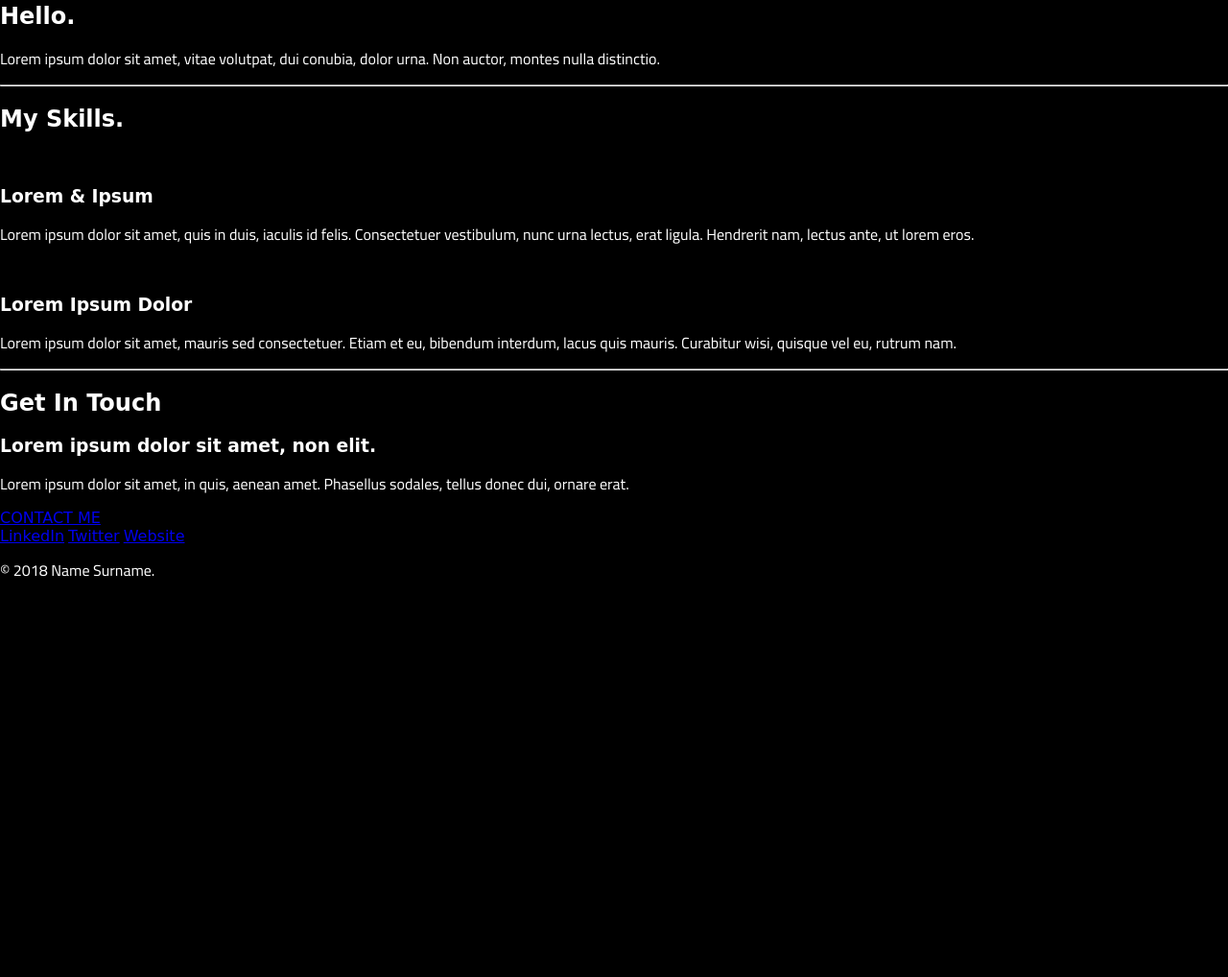
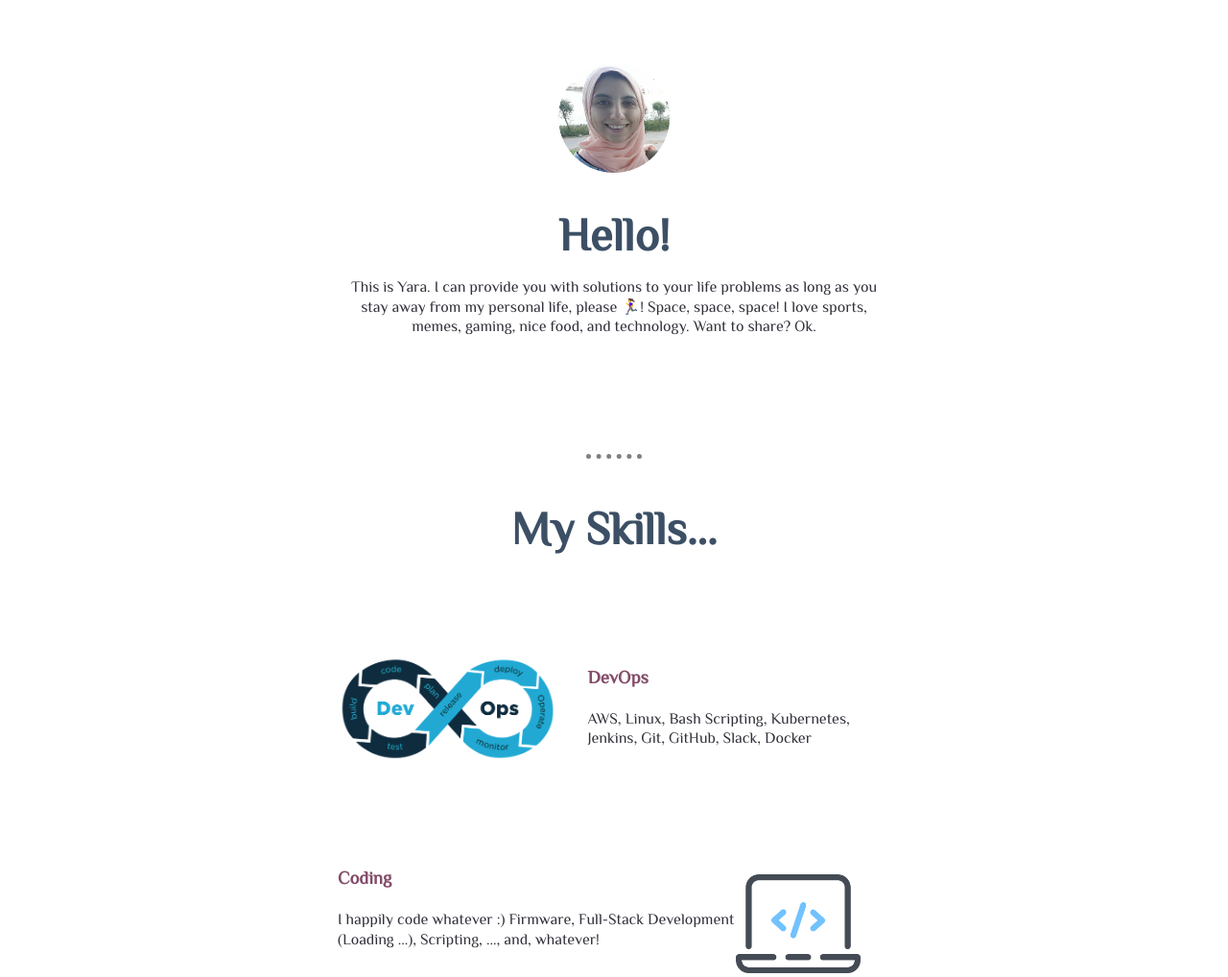
Before and after one commit to YaraAmrallah/CSS-MySite, a plain HTML site: page index.html in a window 1280 px wide. Shown: the part 1142-2160 px from the top of the page at 96% size. Before the commit the page ends 1751 px from the top, so only its background shows below. Drawn offline with Linux system fonts and the light colour scheme; a web font is replaced by a local one.

Commit message:
retouches

```diff
--- a/css/styles.css
+++ b/css/styles.css
@@ -1,33 +1,46 @@
 body {
-  background-color: black;
+  /*background-color: #e6f5ff;*/
+  background-color: white;
   height: 300px;
   margin: 0;
 }
 
 p {
-  font-family: 'Cairo', sans-serif;
+  font-family: 'El Messiri', sans-serif;
   /*font-size: 20px;*/
   line-height: 1.3;
-  color: white;
+  color: #33313b;
+  margin-top: 1px;
 }
 
 h1 {
   font-family: 'Sofia', cursive;
-  color: white;
+  color: #3c4f65;
 }
 
 h2 {
-  font-family: 'Sofia', cursive;
-  color: white;
+  /*font-family: 'Dancing Script', cursive;*/
+  font-family: 'El Messiri', sans-serif;
+  color: #3c4f65;
+  font-weight: bold;
+  text-align: center;
+  font-size: 3rem;
 }
 
 h3 {
-  font-family: 'Sofia', cursive;
-  color: white;
+  /*font-family: 'Sofia', cursive;*/
+  font-family: 'El Messiri', sans-serif;
+  color: #834c69;
 }
 
 a {
-  font-family: 'Sofia', cursive;
+  font-family: 'Dancing Script', cursive;
+  text-decoration: none;
+  color: #bc658d;
+}
+
+a:hover {
+  color: #fc8210;
 }
 
 .topDiv {
@@ -38,10 +51,27 @@ a {
   text-align: center;
 }
 
-.middleDiv {
+.middle-container {
+  /*background-color: #e6f5ff;*/
+  background-color: white;
+  margin-left: 5%;
+  margin-right: 5%;
+}
+
+.bottom-container {
+  /*background-color: #834c69;*/
   background-color: #3c4f65;
-  height: 200px;
-  width: 200px;
+  padding-left: 5%;
+  padding-right: 5%;
+
+  text-align: center;
+  padding-top: 15px;
+  padding-bottom: 10px;
+}
+
+.footer-link {
+  padding: 5%;
+  margin: 0;
 }
 
 .bckimagetop {
@@ -68,28 +98,19 @@ a {
   top: 46%;
 }
 
-.bottomDiv {
-  background-color: #834c69;
-  height: 200px;
-  width: 200px;
-}
-
 .Heading {
   color: #33313b;
   text-shadow: 2px 2px 5px #bc658d;
   font-family: 'Dancing Script', cursive;
-  font-size: 150px;
+  font-size: 9.375rem;
   font-weight: bold;
-
   margin-top: 10px;
-  margin-right: 10px;
   margin-bottom: 4px;
-
 }
 
 .underHeading1 {
   font-family: 'Sofia', cursive;
-  font-size: 20px;
+  font-size: 1.25rem;
   margin-top: 0;
   margin-bottom: 0;
   color: #33313b;
@@ -97,7 +118,7 @@ a {
 
 .underHeading2 {
   font-family: 'Sofia', cursive;
-  font-size: 20px;
+  font-size: 1.25rem;
   margin-top: 0;
   margin-bottom: 0;
   padding-bottom: 50px;
@@ -110,3 +131,108 @@ a {
   margin-right: auto;
   width: 40%;
 }
+
+.whiteText {
+  color: white;
+  margin-bottom: 3px;
+  margin-top: 20px;
+}
+
+.skill-row {
+  width: 50%;
+  margin-left: auto;
+  margin-right: auto;
+  margin-top: 100px;
+  margin-bottom: 120px;
+  text-align: left;
+}
+
+.DevOpsIcon {
+  width: 40%;
+  float: left;
+  margin-right: 30px;
+  /*padding-bottom: 60%;*/
+  position: relative;
+  bottom: 15px;
+}
+
+.codingIcon {
+  width: 23%;
+  float: right;
+  margin-right: 30px;
+  position: relative;
+  bottom: 20px;
+}
+
+.profile {
+  width: 50%;
+  margin-left: auto;
+  margin-right: auto;
+  margin-top: 100px;
+  margin-bottom: 120px;
+  text-align: center;
+  line-height: 2px;
+}
+
+.yaraImage {
+  display: block;
+  width: 20%;
+  margin-left: auto;
+  margin-right: auto;
+  padding-bottom: 5%;
+}
+
+.contact-me {
+  width: 50%;
+  margin-left: auto;
+  margin-right: auto;
+  margin-top: 100px;
+  margin-bottom: 120px;
+  text-align: center;
+  line-height: normal;
+}
+
+.btn {
+  margin-top: 20px;
+  -webkit-border-radius: 20px;
+  -moz-border-radius: 20px;
+  border-radius: 20px;
+  color: #FFFFFF;
+  font-family: 'El Messiri', sans-serif;
+  font-size: 1rem;
+  font-weight: 100;
+  padding: 20px;
+  background-color: #3c4f65;
+  box-shadow: 1px 1px 20px 0px #000000;
+  -webkit-box-shadow: 1px 1px 20px 0px #000000;
+  -moz-box-shadow: 1px 1px 20px 0px #000000;
+  text-shadow: 1px 1px 20px #000000;
+  border: solid #FFFFFF 1px;
+  text-decoration: none;
+  display: inline-block;
+  cursor: pointer;
+  text-align: center;
+}
+
+.btn:hover {
+  border: solid #FFFFFF 1px;
+  background: #BC658D;
+  background-image: -webkit-linear-gradient(top, #BC658D, #BC658D);
+  background-image: -moz-linear-gradient(top, #BC658D, #BC658D);
+  background-image: -ms-linear-gradient(top, #BC658D, #BC658D);
+  background-image: -o-linear-gradient(top, #BC658D, #BC658D);
+  background-image: linear-gradient(to bottom, #BC658D, #BC658D);
+  -webkit-border-radius: 30px;
+  -moz-border-radius: 30px;
+  border-radius: 30px;
+  color: white;
+  text-decoration: none;
+}
+
+hr {
+  border-style: none;
+  background-color: #ffffff00;
+  border-top: dotted 5px gray;
+  height: 0;
+  width: 5%;
+}
--- a/index.html
+++ b/index.html
@@ -4,6 +4,8 @@
 <head>
   <meta charset="utf-8">
   <title>Yara AMRALLAH</title>
+  <!-- LinkedIn -->
+  <script type="text/javascript" src="https://platform.linkedin.com/badges/js/profile.js" async defer></script>
   <!-- CSS Stylesheet -->
   <link rel="stylesheet" href="css/styles.css">
   <!-- Platforms Icons -->
@@ -18,6 +20,7 @@
   <meta name="theme-color" content="#ffffff">
   <!-- End of Icons -->
   <!-- Fonts -->
+  <link href="https://fonts.googleapis.com/css2?family=El+Messiri&display=swap" rel="stylesheet">
   <link href="https://fonts.googleapis.com/css2?family=Cairo&family=Dancing+Script:wght@700&display=swap" rel="stylesheet">
   <link href="https://fonts.googleapis.com/css2?family=Sofia&display=swap" rel="stylesheet">
 </head>
@@ -44,42 +47,51 @@
 
   <div class="middle-container">
     <div class="profile">
-    <img src="" alt="">
-    <h2>Hello.</h2>
-    <p>Lorem ipsum dolor sit amet, vitae volutpat, dui conubia, dolor urna. Non auctor, montes nulla distinctio.</p>
+      <img class="yaraImage" src="images/yara-circle.png" alt="Yara's Photo">
+      <h2>Hello!</h2>
+      <p>
+        This is Yara. I can provide you with solutions to your life problems as long as you stay away from my personal life, please 🏃‍♀️!
+        Space, space, space! I love sports, memes, gaming, nice food, and technology. Want to share? Ok.
+      </p>
     </div>
     <hr>
     <div class="skills">
-    <h2>My Skills.</h2>
+      <h2>My Skills...</h2>
       <div class="skill-row">
-      <img class="" src="" alt="">
-      <h3>Lorem & Ipsum</h3>
-      <p>Lorem ipsum dolor sit amet, quis in duis, iaculis id felis. Consectetuer vestibulum, nunc urna lectus, erat ligula. Hendrerit nam, lectus ante, ut lorem eros.</p>
+        <img class="DevOpsIcon" src="images/cloudIcon.png" alt="devOpsIcon">
+        <h3>DevOps</h3>
+        <p>
+          AWS, Linux, Bash Scripting, Kubernetes, Jenkins, Git, GitHub, Slack, Docker
+        </p>
       </div>
       <div class="skill-row">
-      <img class="" src="" alt="">
-      <h3>Lorem Ipsum Dolor</h3>
-      <p>Lorem ipsum dolor sit amet, mauris sed consectetuer. Etiam et eu, bibendum interdum, lacus quis mauris. Curabitur wisi, quisque vel eu, rutrum nam.</p>
+        <img class="codingIcon" src="images/coding.png" alt="codingIcon">
+        <h3>Coding</h3>
+        </h3>
+        <p>I happily code whatever :) Firmware, Full-Stack Development (Loading ...), Scripting, ..., and, whatever!</p>
       </div>
     </div>
     <hr>
     <div class="contact-me">
       <h2>Get In Touch</h2>
-    <h3>Lorem ipsum dolor sit amet, non elit.</h3>
-    <p>Lorem ipsum dolor sit amet, in quis, aenean amet. Phasellus sodales, tellus donec dui, ornare erat.</p>
-    <a class="btn" href="mailto:name@email.com">CONTACT ME</a>
+      <h3>⇆ I am here and there and everywhere!</h3>
+      <p>I hate calls. Please, make it your last option! And, Hey! Please
+        never ask personal questions 😁. Remember? Space, space, space!</p>
+      <a class="btn" href="mailto:yara.amrallah.94@gmail.com">CONTACT ME</a>
     </div>
   </div>
 
 
   <div class="bottom-container">
     <a class="footer-link" href="https://www.linkedin.com/in/yara-amrallah/">LinkedIn</a>
-  <a class="footer-link" href="https://twitter.com/">Twitter</a>
-  <a class="footer-link" href="https://www.appbrewery.co/">Website</a>
-  <p>© 2018 Name Surname.</p>
+    <a class="footer-link" href="https://twitter.com/YAmrallah">Twitter</a>
+    <a class="footer-link" href="https://github.com/YaraAmrallah">Website</a>
+    <p class="whiteText">© 2020 Yara AMRALLAH    🗺 Alexandria, Egypt</p>
   </div>
 
-
+  <!--
+<div class="LI-profile-badge"  data-version="v1" data-size="medium" data-locale="en_US" data-type="horizontal" data-theme="dark" data-vanity="yara-amrallah"><a class="LI-simple-link" href='https://eg.linkedin.com/in/yara-amrallah?trk=profile-badge'>Yara Amr-Allah</a></div>
+-->
 </body>
 
 </html>
```
Also changed, not shown: images/cloudIcon.png (added), images/coding.png (added), images/computer.png (added), images/github.png (added), images/linkedin.png (added), images/twitter.png (added), images/yara-circle.png (added), images/yara-circle0.png (added). Lines whose indentation alone changed are shown as unchanged.
